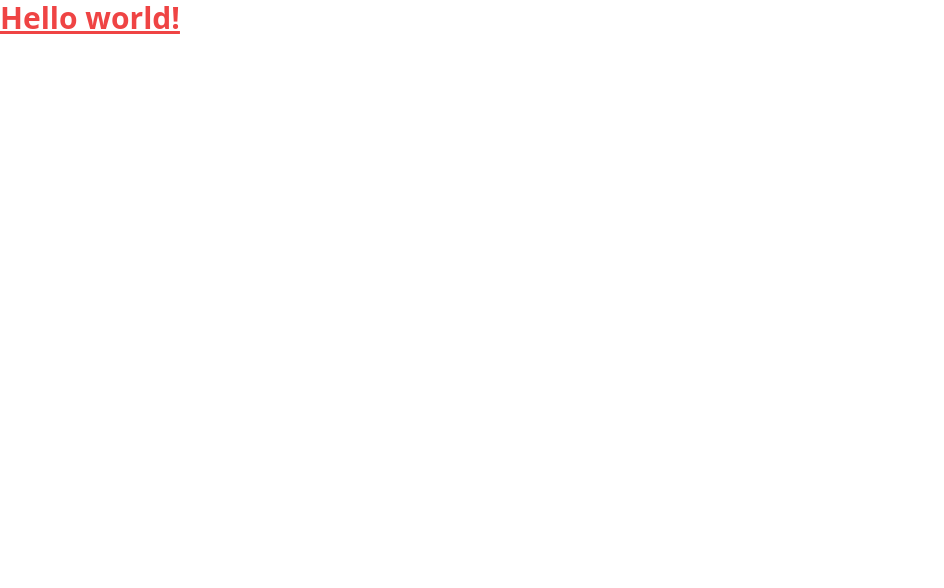
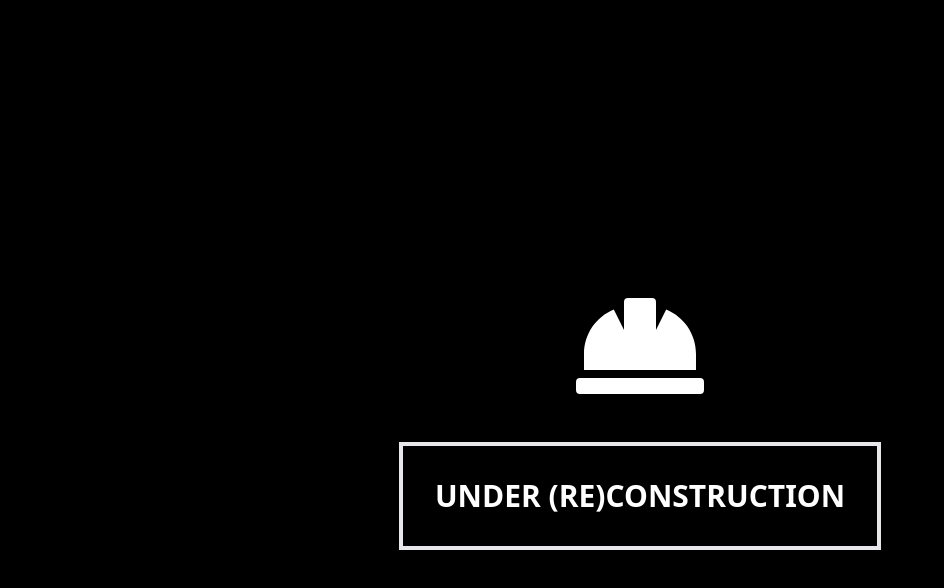
Before and after one commit to ThGnommy/my-portfolio, a Next.js app: page / in a window 1280 px wide. Shown: the top 588 px of the page, without its empty margins (0-944 px from the left). Built offline with nearby package versions, Linux system fonts and the light colour scheme.

Commit message:
recostruction page

```diff
--- a/pages/index.tsx
+++ b/pages/index.tsx
@@ -1,5 +1,5 @@
-import type { NextPage } from 'next'
-import Head from 'next/head'
+import type { NextPage } from "next";
+import Head from "next/head";
 
 const Home: NextPage = () => {
   return (
@@ -10,13 +10,28 @@ const Home: NextPage = () => {
         <link rel="icon" href="/favicon.ico" />
       </Head>
 
-      <main>
-      <h1 className="text-3xl font-bold underline text-red-500">
-      Hello world!
-    </h1>
+      <main className="h-screen w-full bg-black flex flex-col justify-center items-center">
+        <svg
+          aria-hidden="true"
+          focusable="false"
+          data-prefix="fas"
+          data-icon="hard-hat"
+          className="text-white w-32 m-8"
+          role="img"
+          xmlns="http://www.w3.org/2000/svg"
+          viewBox="0 0 512 512"
+        >
+          <path
+            fill="currentColor"
+            d="M480 288c0-80.25-49.28-148.92-119.19-177.62L320 192V80a16 16 0 0 0-16-16h-96a16 16 0 0 0-16 16v112l-40.81-81.62C81.28 139.08 32 207.75 32 288v64h448zm16 96H16a16 16 0 0 0-16 16v32a16 16 0 0 0 16 16h480a16 16 0 0 0 16-16v-32a16 16 0 0 0-16-16z"
+          ></path>
+        </svg>
+        <h1 className="text-xl sm:text-3xl uppercase p-8 border-4 font-bold text-white">
+          under (re)construction
+        </h1>
       </main>
     </div>
-  )
-}
+  );
+};
 
-export default Home
+export default Home;
```
